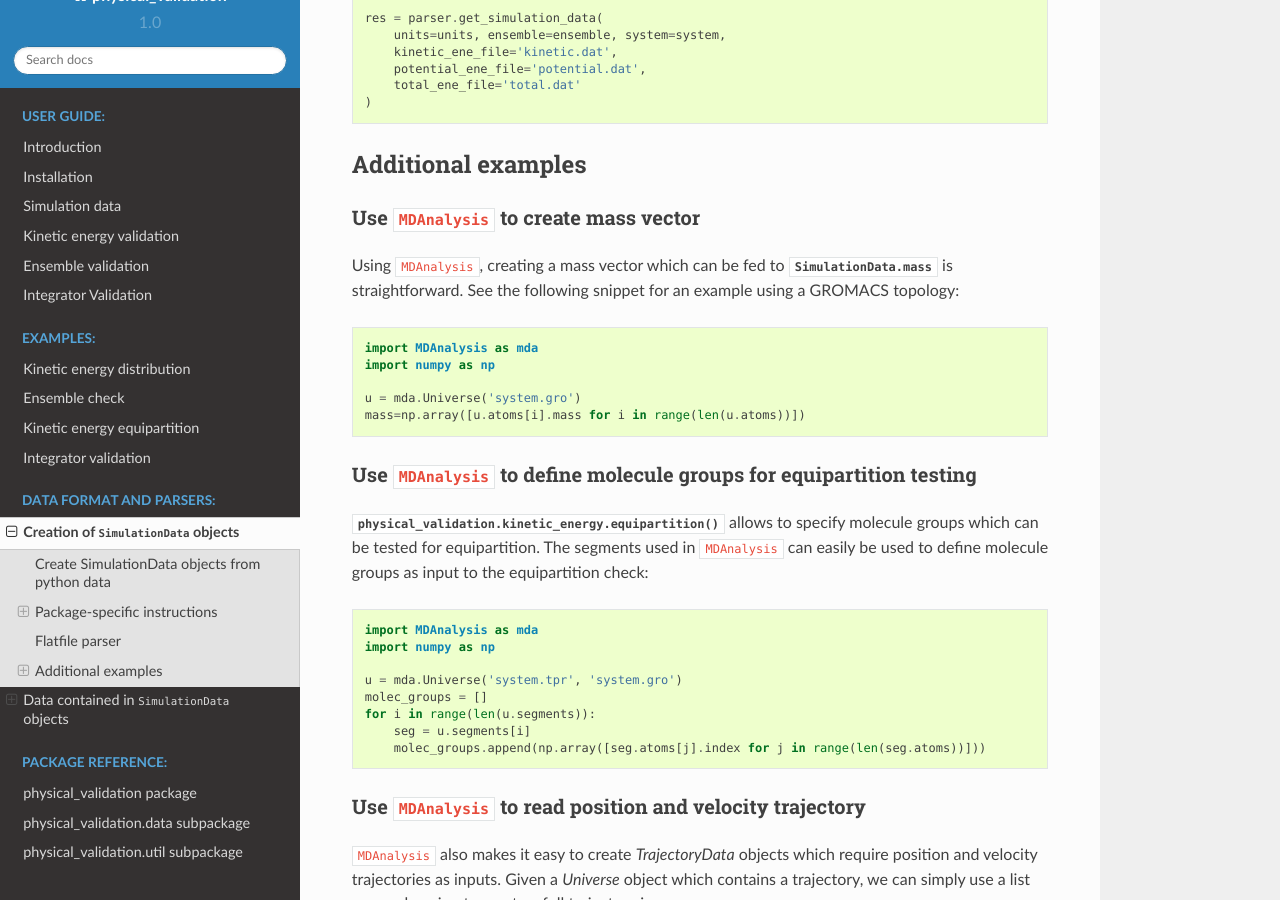
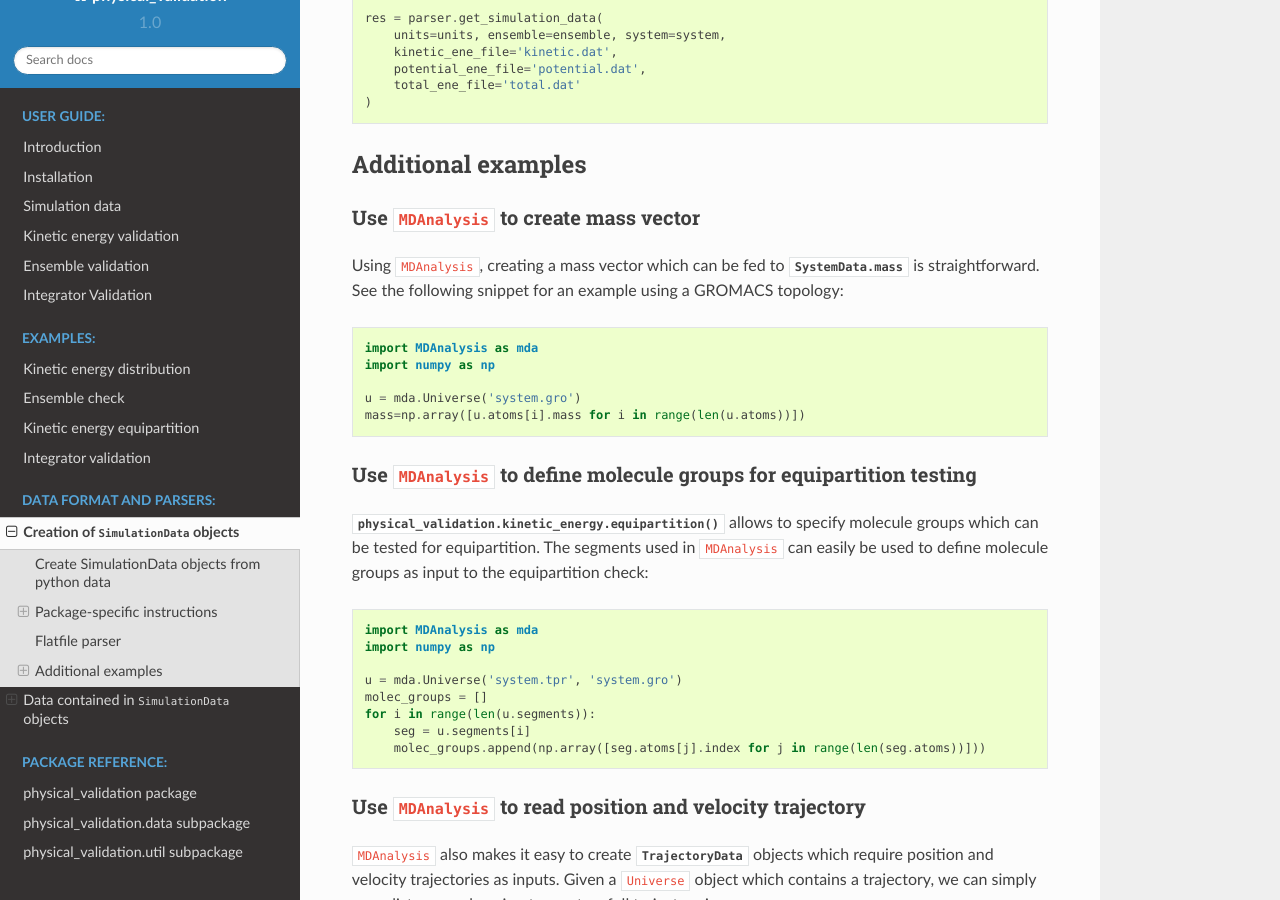
Before and after one commit to shirtsgroup/physical_validation, a Sphinx documentation site: the page built from doc/simulation_data.rst, in a window 1280 px wide and 900 px high, scrolled down 4405 px. Built offline with Sphinx 7.4.7 and the Read the Docs theme 2.0.0, drawn with Linux system fonts in a browser that asks for light colours; pages that are not in the unit, such as notebooks, are missing from menus; some of the changed lines change nothing that is shown.

Commit message:
Fix a few Markdown tags

```diff
--- a/doc/simulation_data.rst
+++ b/doc/simulation_data.rst
@@ -246,7 +246,7 @@ Use :code:`MDAnalysis` to create mass vector
 ~~~~~~~~~~~~~~~~~~~~~~~~~~~~~~~~~~~~~~~~~~~~
 
 Using :code:`MDAnalysis`, creating a mass vector which can be fed to
-:attr:`.SimulationData.mass` is straightforward. See the following snippet
+:attr:`.SystemData.mass` is straightforward. See the following snippet
 for an example using a GROMACS topology:
 ::
 
@@ -277,9 +277,9 @@ the equipartition check:
 Use :code:`MDAnalysis` to read position and velocity trajectory
 ~~~~~~~~~~~~~~~~~~~~~~~~~~~~~~~~~~~~~~~~~~~~~~~~~~~~~~~~~~~~~~~
 
-:code:`MDAnalysis` also makes it easy to create `TrajectoryData` objects
+:code:`MDAnalysis` also makes it easy to create :class:`.TrajectoryData` objects
 which require position and velocity trajectories as inputs. Given a
-`Universe` object which contains a trajectory, we can simply use a list
+:code:`Universe` object which contains a trajectory, we can simply use a list
 comprehension to create a full trajectory in memory:
 ::
 
@@ -293,11 +293,11 @@ comprehension to create a full trajectory in memory:
        velocity=[frame.velocities for frame in u.trajectory])
 
 We can also use the atom selector to only feed part of the trajectory
-to the `physical_validation` tests.
+to the :code:`physical_validation` tests.
 This is useful if we want to analyze the equipartition of parts of the
 system only (e.g. the solute) which can massively speed up the
-validation check. Note that we have to adapt the `SystemData` object
-accordingly to inform `physical_validation` that we are only analyzing
+validation check. Note that we have to adapt the :class:`.SystemData` object
+accordingly to inform :code:`physical_validation` that we are only analyzing
 part of the system.
 ::
 
@@ -311,8 +311,8 @@ part of the system.
        position=[protein.positions for _ in u.trajectory],
        velocity=[protein.velocities for _ in u.trajectory])
 
-.. note:: `MDAnalysis` uses Å (ångström) as a length unit. Don't forget to
-          choose the `UnitData` accordingly!
+.. note:: :code:`MDAnalysis` uses Å (ångström) as a length unit. Don't forget to
+          choose the :class:`.UnitData` accordingly!
 
 
 .. _simulationdata_details:
```
